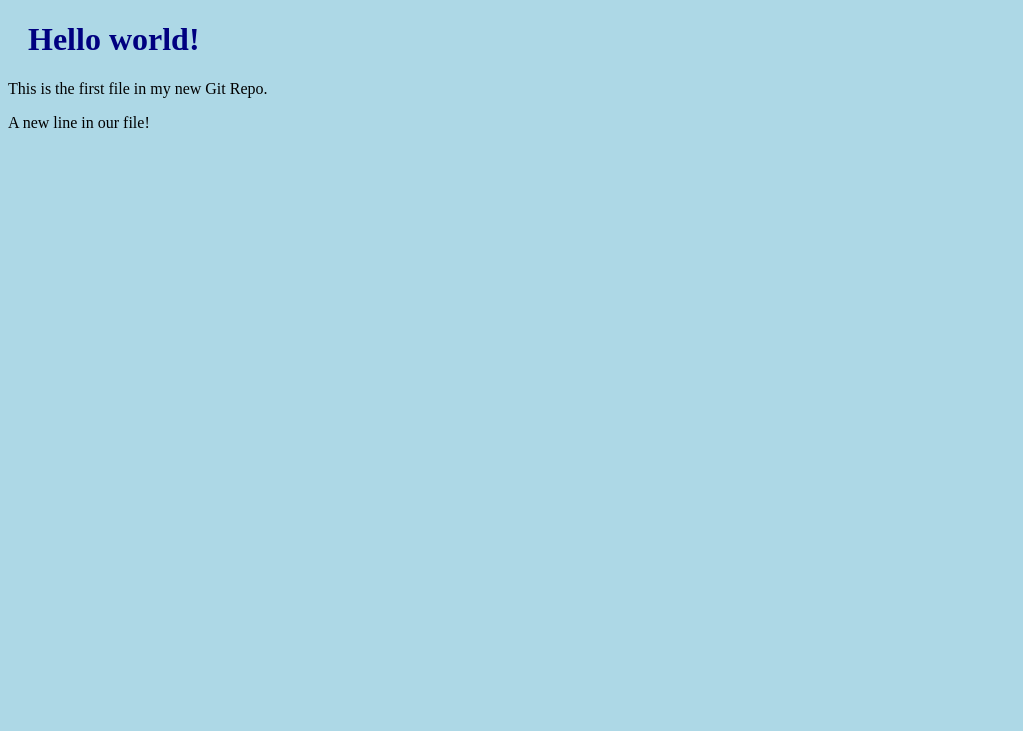
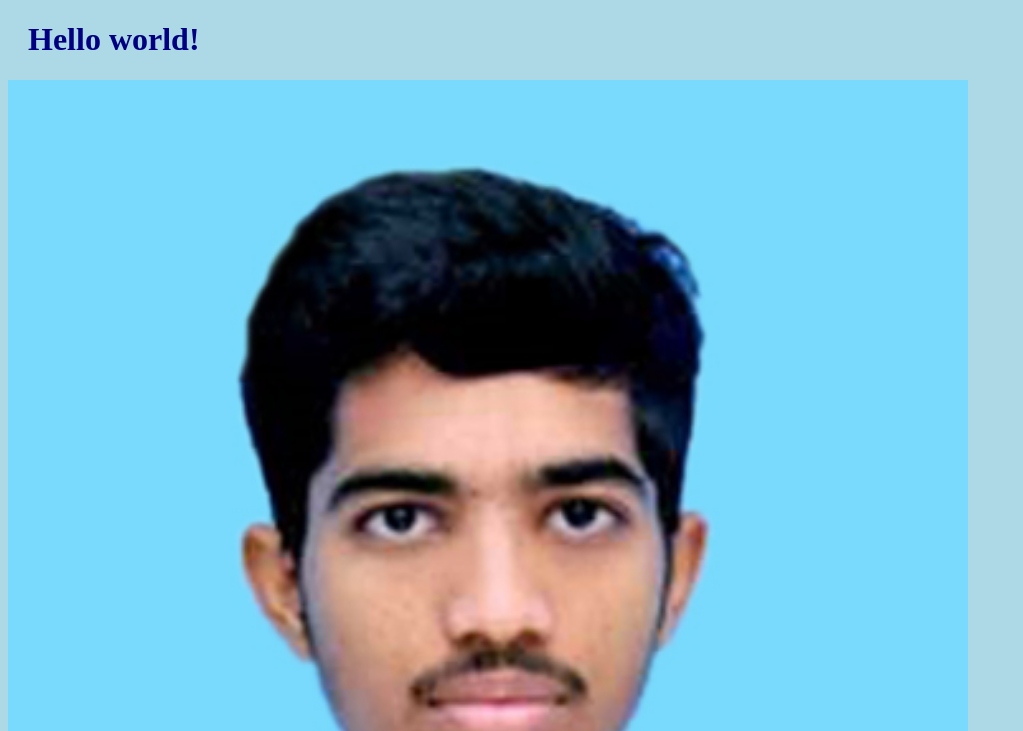
Before and after one commit to nithishm995/helloworld, a plain HTML site: page index.html in a window 1280 px wide. Shown: the top 731 px of the page, without its empty margins (0-1023 px from the left). Drawn offline with Linux system fonts and the light colour scheme.

Commit message:
Added image to Hello  world

```diff
--- a/index.html
+++ b/index.html
@@ -7,6 +7,8 @@
 <body>
 
 <h1>Hello world!</h1>
+<div><img src="IMG-20210711-WA0027 (1).jpg" alt="Hello World from Space"
+style="width:100%;max-width:960px"></div>
 <p>This is the first file in my new Git Repo.</p>
 <p>A new line in our file!</p>
 </body>
```
Also changed, not shown: IMG-20210711-WA0027 (1).jpg (added).
